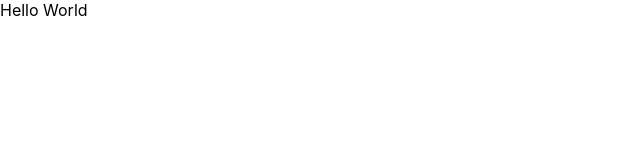
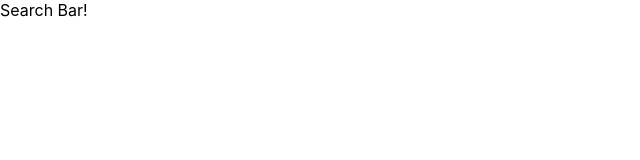
Before and after one commit to andrewsanc/youvideos, a React (Create React App) app: page / in a window 1280 px wide. Shown: the top 160 px of the page, without its empty margins (0-640 px from the left). Built offline with nearby package versions, Linux system fonts and the light colour scheme.

Commit message:
added class SearchBar component boilerplate. Linked SearchBar component to App

```diff
--- a/src/Components/App.js
+++ b/src/Components/App.js
@@ -1,10 +1,15 @@
 import React from 'react';
+import SearchBar from './SearchBar';
 import './App.css';
 
 class App extends React.Component {
 
   render() {
-    return <div>Hello World</div>;
+    return (
+      <div>
+        <SearchBar />
+      </div>
+    )
   }
 }
 
--- /dev/null
+++ b/src/Components/SearchBar.js
@@ -0,0 +1,10 @@
+import React from 'react';
+
+class SearchBar extends React.Component {
+
+    render() {
+        return <div>Search Bar!</div>
+    }
+}
+
+export default SearchBar;
```
